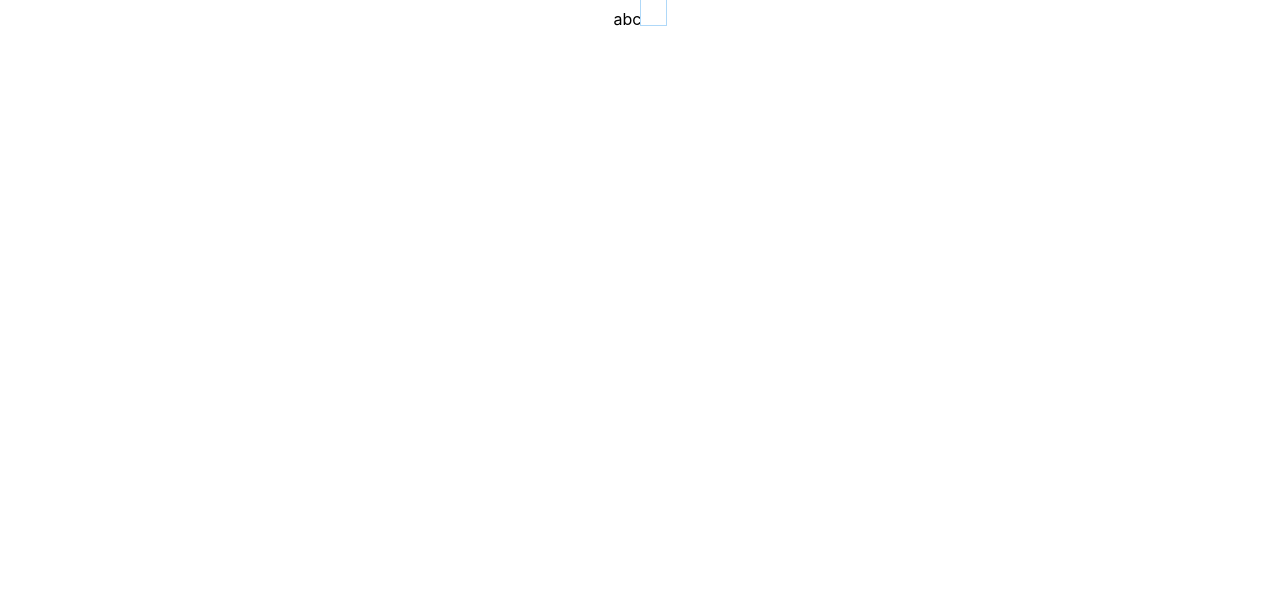
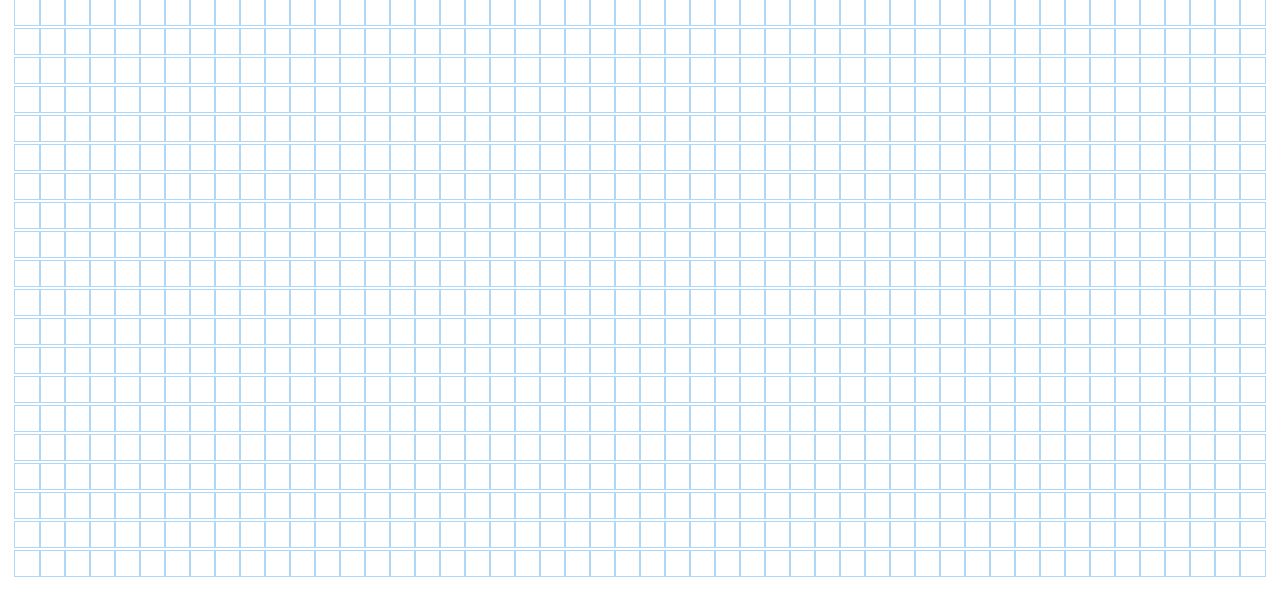
Before and after one commit to linhtran2407/PathFindingVisualizer, a React (Create React App) app in the folder path-finding-visualizer/: page / in a window 1280 px wide. Shown: the top 616 px of the page. Built offline with nearby package versions, Linux system fonts and the light colour scheme.

Commit message:
create empty grid table

```diff
--- a/path-finding-visualizer/src/PathFindingVisualizer/PathFindingVisualizer.jsx
+++ b/path-finding-visualizer/src/PathFindingVisualizer/PathFindingVisualizer.jsx
@@ -2,18 +2,76 @@ import React, { Component } from 'react'
 import Node from './Node/Node'
 import './PathFindingVisualizer.css'
 
+const START_NODE_ROW = 10;
+const START_NODE_COL = 15;
+const FINISH_NODE_ROW = 10;
+const FINISH_NODE_COL = 35;
+
 export default class PathFindingVisualizer extends Component {
     constructor(props) {
         super(props)
-        this.state = {}
+        this.state = {
+            grid: [], // arrays of nodes for cells in grid
+            mouseIsPressed: false,
+        }
     }
 
+    componentDidMount() {
+        const grid = getInitialGrid()
+        this.setState({grid})
+    }
+
+
+    // handleMouseDown(){
+    //     const newGrid = getNewGridWithWallToggled(this.state.grid, row, col);
+    //     this.setState({grid: newGrid, mouseIsPressed: true});
+    // }
+
+    // handleMouseUp(){
+
+    // }
+
     render() {
+        const {grid, mouseIsPressed} = this.state;
+        console.log(grid)
+
         return (
-            <div>
-                abc
-                <Node></Node>
+            <div className="grid">
+                {grid.map((row, rowIdx) => {
+                    return (
+                    <div key={rowIdx}>
+                        {row.map((node, nodeIdx) => {
+                            return <Node key={nodeIdx} isStart={true} test1={'foo'} test2={'kappa'} mouseIsPressed={mouseIsPressed}></Node>
+                        })}
+                    </div>
+                    )
+                })}
             </div>
         )
     }
 }
+
+const getInitialGrid = () => {
+    const grid = [];
+    for (let row = 0; row < 20; row++) {
+      const currentRow = [];
+      for (let col = 0; col < 50; col++) {
+        currentRow.push(createNode(col, row));
+      }
+      grid.push(currentRow);
+    }
+    return grid;
+  };
+
+  const createNode = (col, row) => {
+    return {
+      col,
+      row,
+      isStart: row === START_NODE_ROW && col === START_NODE_COL,
+      isFinish: row === FINISH_NODE_ROW && col === FINISH_NODE_COL,
+      distance: Infinity,
+      isVisited: false,
+      isWall: false,
+      previousNode: null,
+    };
+  };
```
